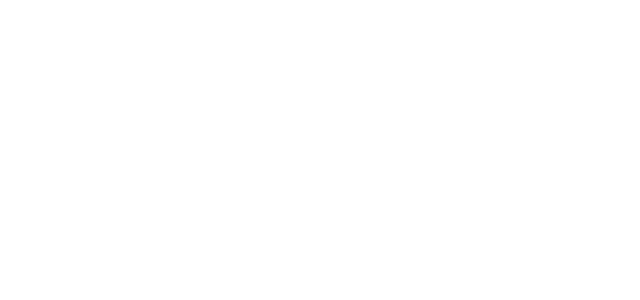
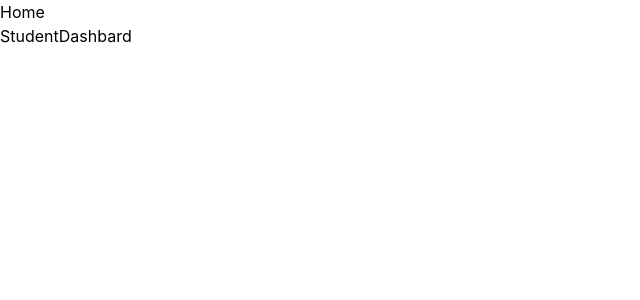
Before and after one commit to AswathyRajM/online-learning-client, a React (Create React App) app: page /student-dashboard in a window 1280 px wide. Shown: the top 300 px of the page, without its empty margins (0-640 px from the left). Built offline with nearby package versions, Linux system fonts and the light colour scheme.

Commit message:
router added'

```diff
--- a/src/App.js
+++ b/src/App.js
@@ -1,7 +1,14 @@
-// import './App.css';
+import { BrowserRouter } from 'react-router-dom';
+import Pages from './pages';
+import Navbar from './components/Navbar/Navbar';
 
 function App() {
-  return <div className='App'></div>;
+  return (
+    <BrowserRouter>
+      <Navbar />
+      <Pages />
+    </BrowserRouter>
+  );
 }
 
 export default App;
--- /dev/null
+++ b/src/components/Course/CourseItem.js
@@ -0,0 +1,9 @@
+import React from 'react'
+
+function CourseItem() {
+  return (
+    <div>CourseItem</div>
+  )
+}
+
+export default CourseItem
--- /dev/null
+++ b/src/components/Navbar/Navbar.jsx
@@ -0,0 +1,14 @@
+import React from 'react';
+import { Link } from 'react-router-dom';
+
+function Navbar() {
+  return (
+    <div>
+      <Link to='/' className='link'>
+        Home
+      </Link>
+    </div>
+  );
+}
+
+export default Navbar;
--- /dev/null
+++ b/src/pages/CourseDetails.js
@@ -0,0 +1,7 @@
+import React from 'react';
+
+function CourseDetails() {
+  return <div>CourseDetails</div>;
+}
+
+export default CourseDetails;
--- /dev/null
+++ b/src/pages/Home.js
@@ -0,0 +1,7 @@
+import React from 'react';
+
+function Home() {
+  return <div>Home</div>;
+}
+
+export default Home;
--- /dev/null
+++ b/src/pages/StudentDashbard.js
@@ -0,0 +1,7 @@
+import React from 'react';
+
+function StudentDashbard() {
+  return <div>StudentDashbard</div>;
+}
+
+export default StudentDashbard;
--- /dev/null
+++ b/src/pages/index.js
@@ -0,0 +1,17 @@
+import React from 'react';
+import { Route, Routes } from 'react-router-dom';
+import Home from './Home';
+import StudentDashbard from './StudentDashbard';
+import CourseDetails from './CourseDetails';
+
+function index() {
+  return (
+    <Routes>
+      <Route path='/' element={<Home />} />
+      <Route path='/course-details/:id' element={<CourseDetails />} />
+      <Route path='/student-dashboard' element={<StudentDashbard />} />
+    </Routes>
+  );
+}
+
+export default index;
```
